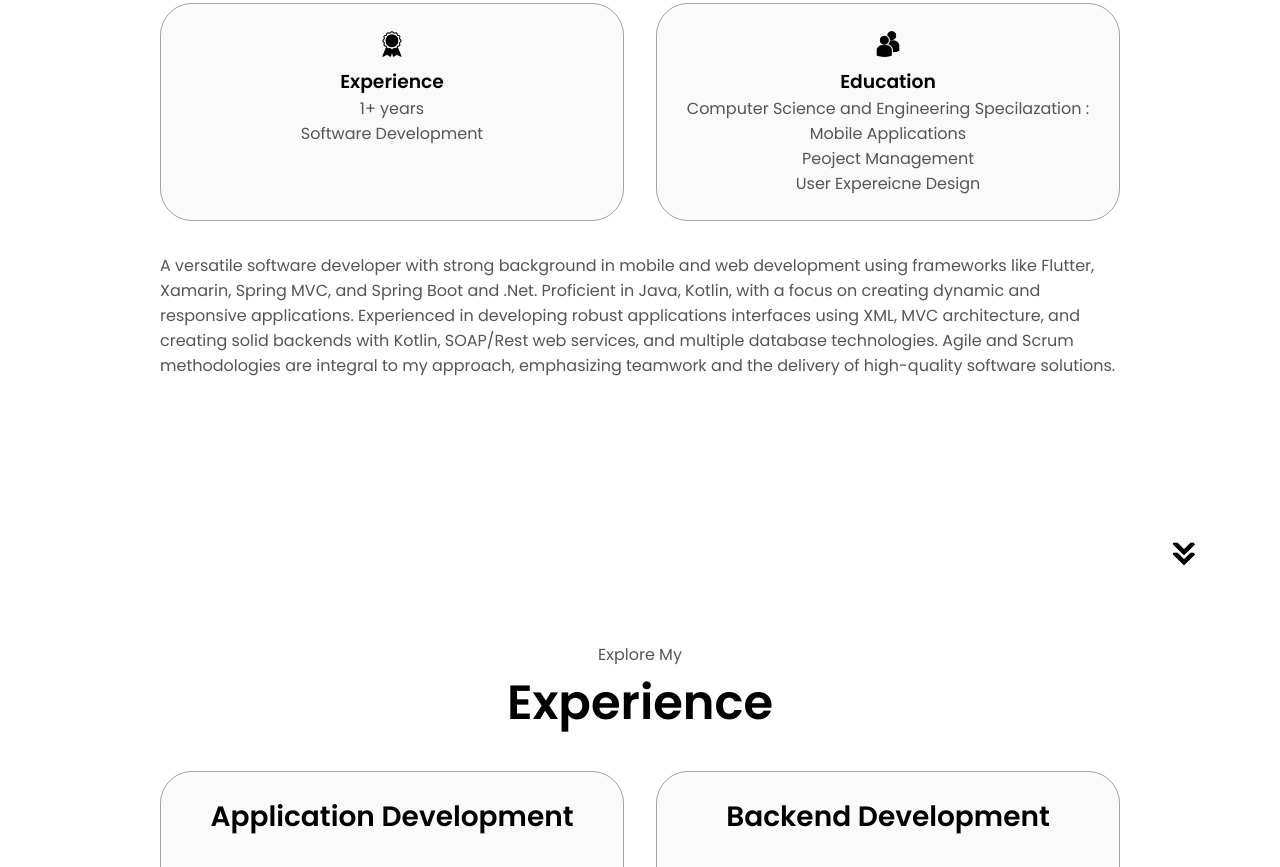
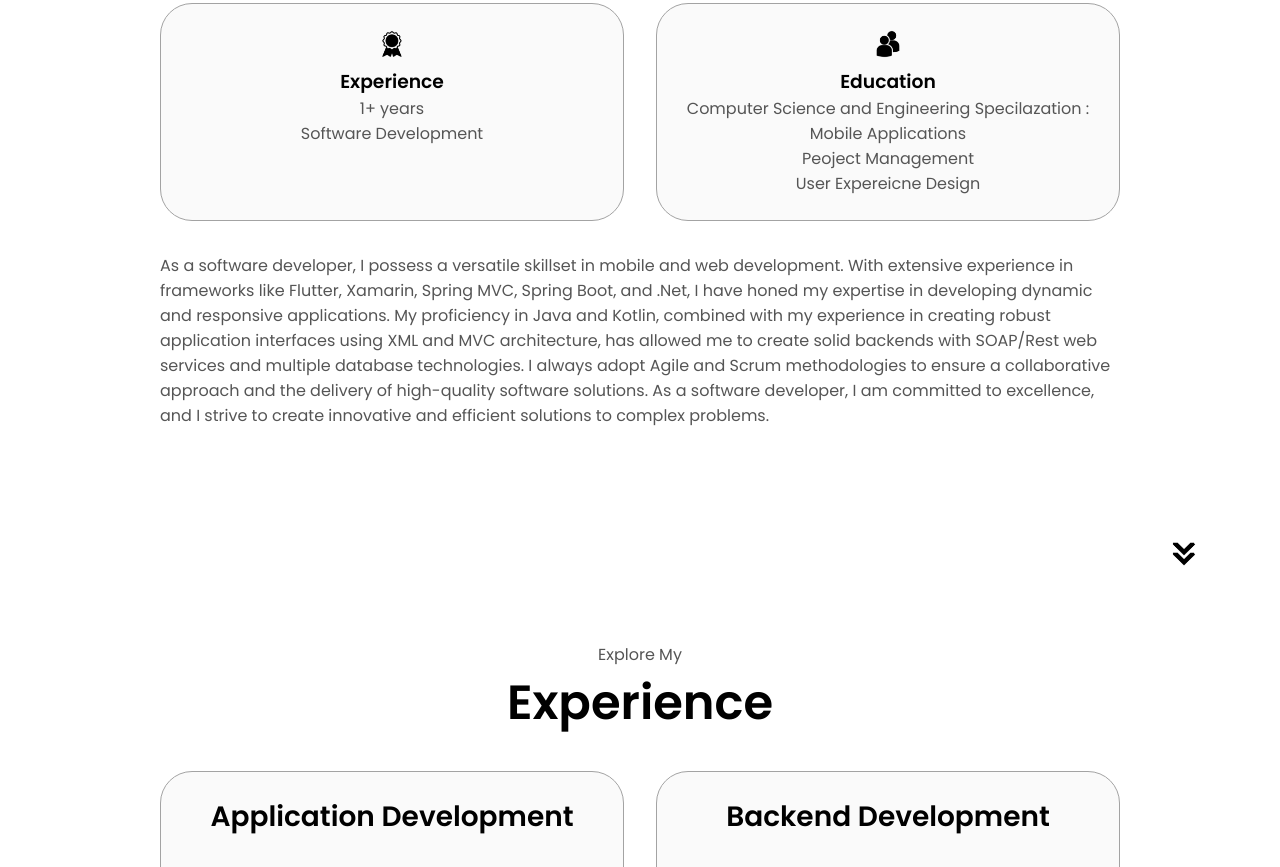
Before and after one commit to Niraj058/Portfolio, a plain HTML site: page index.html in a window 1280 px wide. Shown: the part 1054-1921 px from the top of the page. Drawn offline with Linux system fonts and the light colour scheme.

Commit message:
About_Me_changes

```diff
--- a/index.html
+++ b/index.html
@@ -128,10 +128,9 @@
           </div>
           <div class="text-container">
             <p>
-              A versatile software developer with strong background in mobile and web development using frameworks like Flutter, Xamarin, Spring MVC, and Spring Boot and .Net.
-              Proficient in Java, Kotlin, with a focus on creating dynamic and responsive applications.
-              Experienced in developing robust applications interfaces using XML, MVC architecture, and creating solid backends with Kotlin, SOAP/Rest web services, and multiple database technologies.
-              Agile and Scrum methodologies are integral to my approach, emphasizing teamwork and the delivery of high-quality software solutions.
+              As a software developer, I possess a versatile skillset in mobile and web development.
+              With extensive experience in frameworks like Flutter, Xamarin, Spring MVC, Spring Boot, and .Net, I have honed my expertise in developing dynamic and responsive applications.
+              My proficiency in Java and Kotlin, combined with my experience in creating robust application interfaces using XML and MVC architecture, has allowed me to create solid backends with SOAP/Rest web services and multiple database technologies. I always adopt Agile and Scrum methodologies to ensure a collaborative approach and the delivery of high-quality software solutions. As a software developer, I am committed to excellence, and I strive to create innovative and efficient solutions to complex problems.
             </p>
           </div>
         </div>
@@ -386,7 +385,6 @@
             <li><a href="#about">About</a></li>
             <li><a href="#experience">Experience</a></li>
             <li><a href="#projects">Projects</a></li>
-            <li><a href="#contact">Contact</a></li>
           </ul>
         </div>
       </nav>
```
